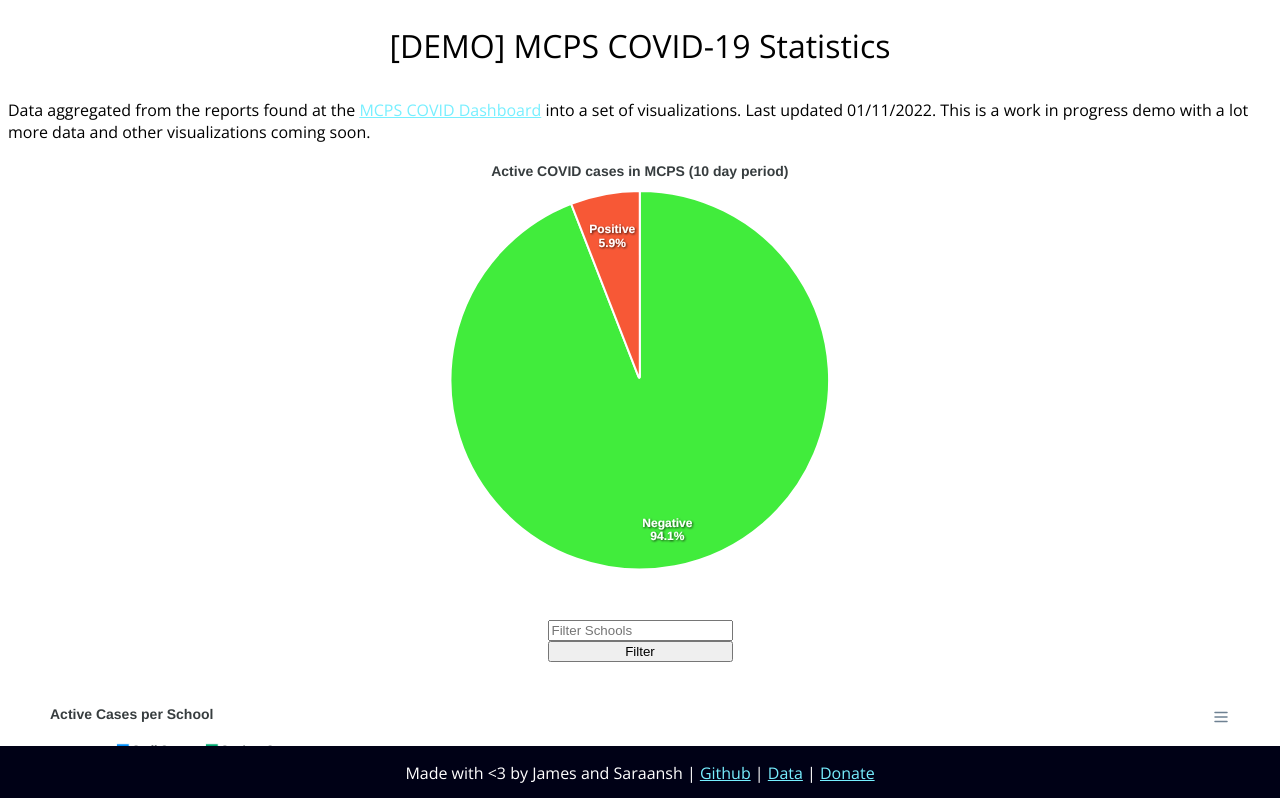
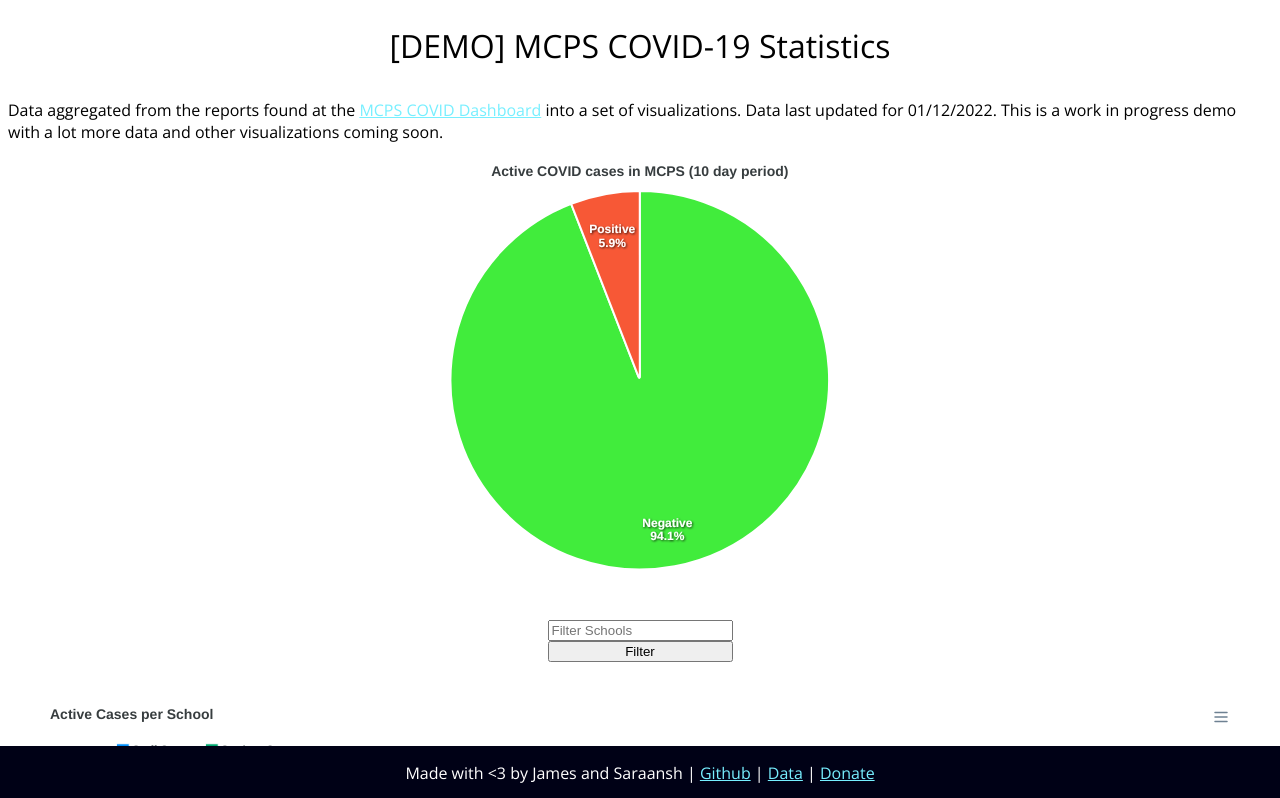
Before and after one commit to jamxu88/mocovid, a plain HTML site: page website/index.html in a window 1280 px wide. Shown: the top 798 px of the page. Drawn offline with nearby package versions, Linux system fonts and the light colour scheme.

Commit message:
html change

```diff
--- a/website/index.html
+++ b/website/index.html
@@ -9,7 +9,7 @@
     <body>
         <div id='header' class='center-content'>
             <p id='heading' class='center-content'>[DEMO] MCPS COVID-19 Statistics</p>
-            <p>Data aggregated from the reports found at the <a href="https://www.montgomeryschoolsmd.org/coronavirus/dashboard/" target='_blank'>MCPS COVID Dashboard</a> into a set of visualizations. Last updated 01/11/2022. This is a work in progress demo with a lot more data and other visualizations coming soon.</p>
+            <p>Data aggregated from the reports found at the <a href="https://www.montgomeryschoolsmd.org/coronavirus/dashboard/" target='_blank'>MCPS COVID Dashboard</a> into a set of visualizations. Data last updated for 01/12/2022. This is a work in progress demo with a lot more data and other visualizations coming soon.</p>
         </div>
 
         <div id='chart' class='center-content'>
```
